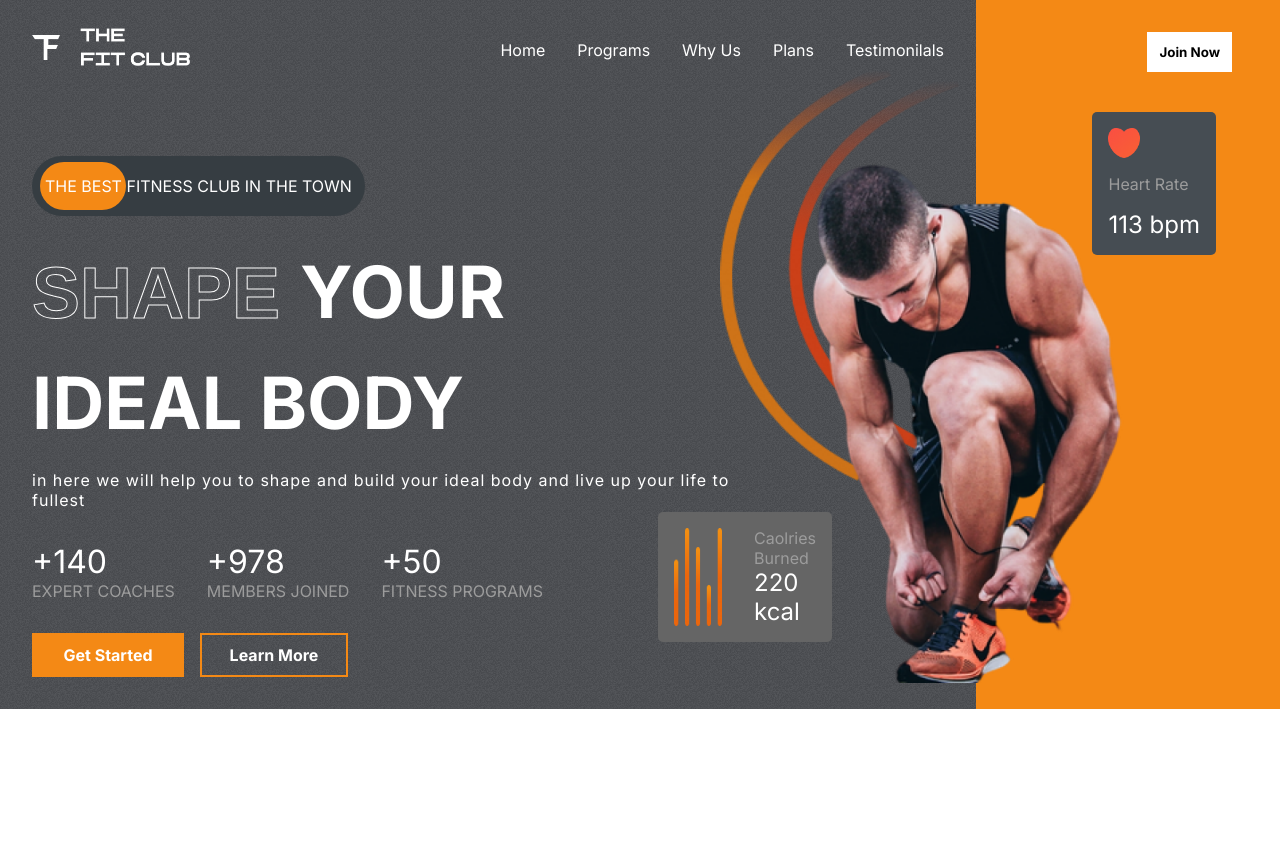
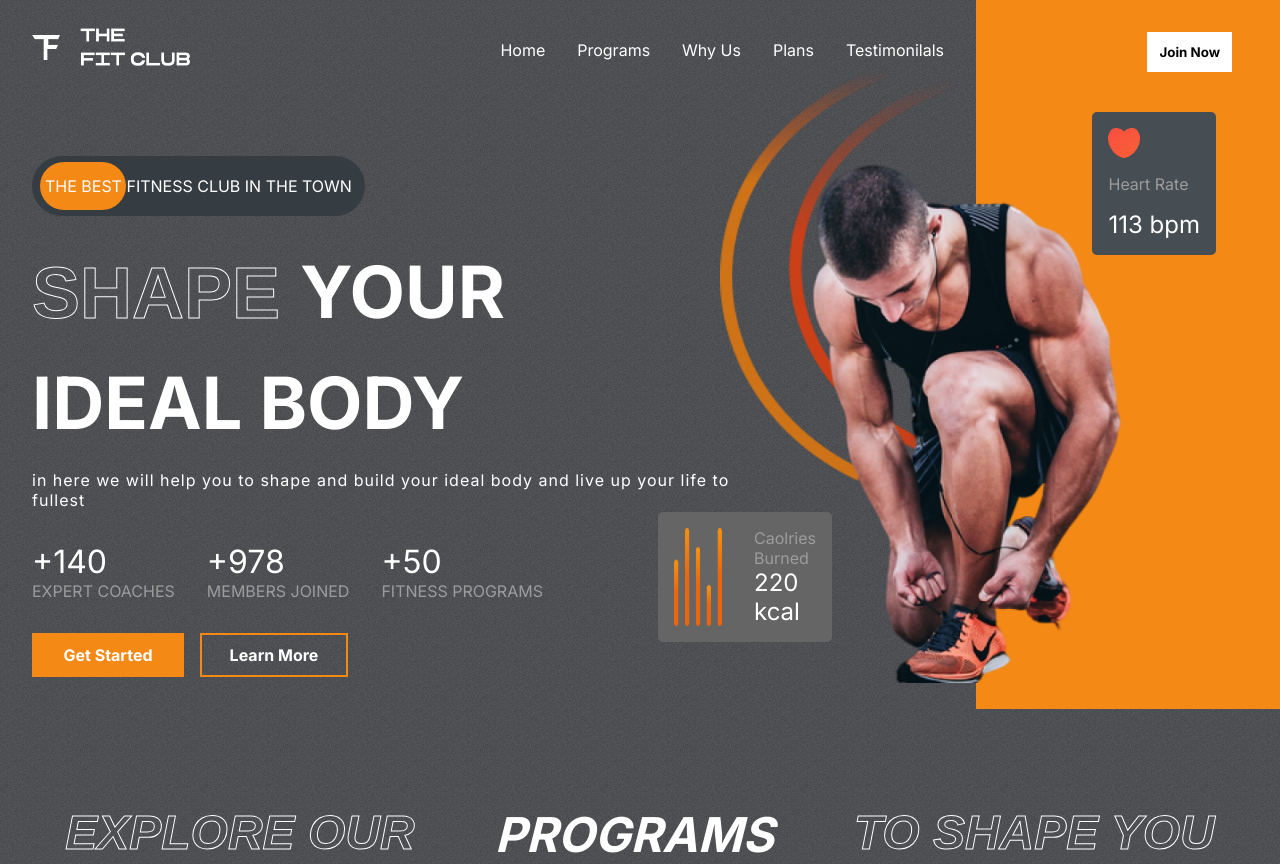
Before and after one commit to HarisShahnawaz/FitClub-reactApp, a React (Create React App) app: page / in a window 1280 px wide. Before the commit the page ends 800 px from the top, so only its background shows below. Built offline with nearby package versions, Linux system fonts and the light colour scheme.

Commit message:
add new file

```diff
--- a/src/App.js
+++ b/src/App.js
@@ -1,9 +1,11 @@
 import './App.css';
 import Hero from './components/Hero/Hero';
+import Programs from './components/Programs/Programs';
 function App() {
   return (
     <div className="App">
         <Hero/>
+        <Programs/>
     </div>
   );
 }
--- a/src/components/Programs/Programs.css
+++ b/src/components/Programs/Programs.css
@@ -0,0 +1,17 @@
+.Programs{
+    display: flex;
+    flex-direction: column;
+    gap: 2rem;
+    padding: 0 2rem;
+}
+.programs-header{
+    display: flex;
+    gap: 5rem;
+    font-weight: bold;
+    font-size: 3rem;
+    justify-content: center;
+    color: white;
+    text-transform: uppercase;
+    font-style: italic;
+
+}
--- a/src/components/Programs/Programs.jsx
+++ b/src/components/Programs/Programs.jsx
@@ -1,10 +1,15 @@
 import React from 'react'
-
+import './Programs.css'
 const Programs = () => {
   return (
-    <div>
-      programs
+   <div className="Programs" id="programs">
+    {/*header*/}
+    <div className="programs-header">
+      <span className='stroke-text'>Explore our</span>
+      <span>Programs</span>
+      <span className='stroke-text'>to shape you</span>
     </div>
+   </div>
   )
 }
 
```
